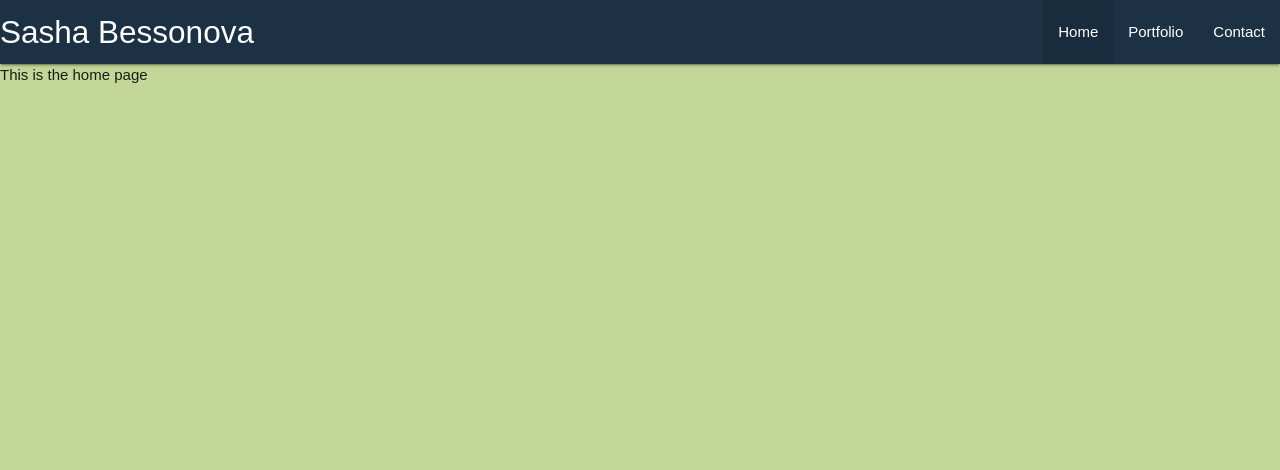
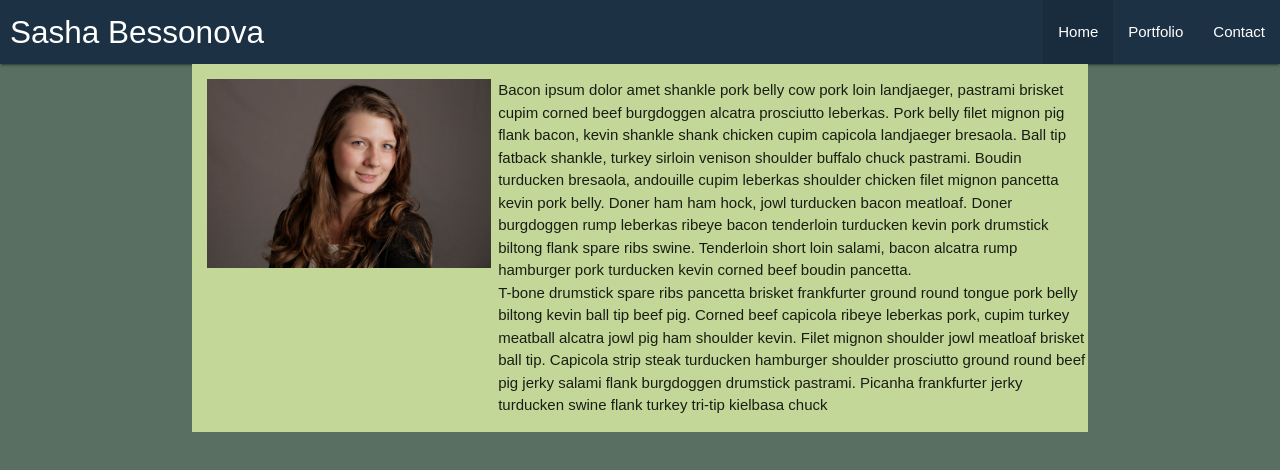
Before and after one commit to sashikers/sasha, a React (Create React App) app: page / in a window 1280 px wide. Shown: the top 470 px of the page. Built offline with nearby package versions, Linux system fonts and the light colour scheme.

Commit message:
basic home page setup

```diff
--- a/src/App.css
+++ b/src/App.css
@@ -3,13 +3,32 @@
 }
 
 body {
-  background-color: #C3D898;
+  background-color: #596F62;
 }
 
 nav {
   background-color: #1C3144;
+  color: #C3D898;
 }
 
 .brand-logo {
   padding: 10px;
+  margin-left: 10px;
 }
+
+.mainContainer {
+  background-color: #C3D898;
+}
+
+.profilePhoto {
+  width: 100%;
+  margin: 15px;
+}
+
+.active {
+  background-color: #70161E;
+}
+
+.homeContent {
+  /* padding: 10px; */
+}
--- a/src/App.js
+++ b/src/App.js
@@ -32,7 +32,8 @@ class App extends Component {
           currentPage={this.state.currentPage}
           handlePageChange={this.handlePageChange}
         />
-        {this.renderPage()}
+        <div className="container mainContainer">{this.renderPage()}</div>
+
       </div>
     );
   }
--- a/src/components/pages/home.jsx
+++ b/src/components/pages/home.jsx
@@ -1,7 +1,18 @@
 import React from 'react';
 
 const Home = () => (
-    <div>This is the home page</div>
+    <div className="row">
+        <div className="col s12 m4">
+            <img className="profilePhoto" src="./assets/images/sasha_HR.jpg" />
+        </div>
+        <div className="col s12 m8 homeContent">
+            <p>
+                Bacon ipsum dolor amet shankle pork belly cow pork loin landjaeger, pastrami brisket cupim corned beef burgdoggen alcatra prosciutto leberkas. Pork belly filet mignon pig flank bacon, kevin shankle shank chicken cupim capicola landjaeger bresaola. Ball tip fatback shankle, turkey sirloin venison shoulder buffalo chuck pastrami. Boudin turducken bresaola, andouille cupim leberkas shoulder chicken filet mignon pancetta kevin pork belly. Doner ham ham hock, jowl turducken bacon meatloaf. Doner burgdoggen rump leberkas ribeye bacon tenderloin turducken kevin pork drumstick biltong flank spare ribs swine. Tenderloin short loin salami, bacon alcatra rump hamburger pork turducken kevin corned beef boudin pancetta.<br/>
+                T-bone drumstick spare ribs pancetta brisket frankfurter ground round tongue pork belly biltong kevin ball tip beef pig. Corned beef capicola ribeye leberkas pork, cupim turkey meatball alcatra jowl pig ham shoulder kevin. Filet mignon shoulder jowl meatloaf brisket ball tip. Capicola strip steak turducken hamburger shoulder prosciutto ground round beef pig jerky salami flank burgdoggen drumstick pastrami. Picanha frankfurter jerky turducken swine flank turkey tri-tip kielbasa chuck
+            </p>
+        </div>
+    </div>
+
 );
 
 export default Home;
```
Also changed, not shown: public/assets/images/sasha_HR.jpg (added).
